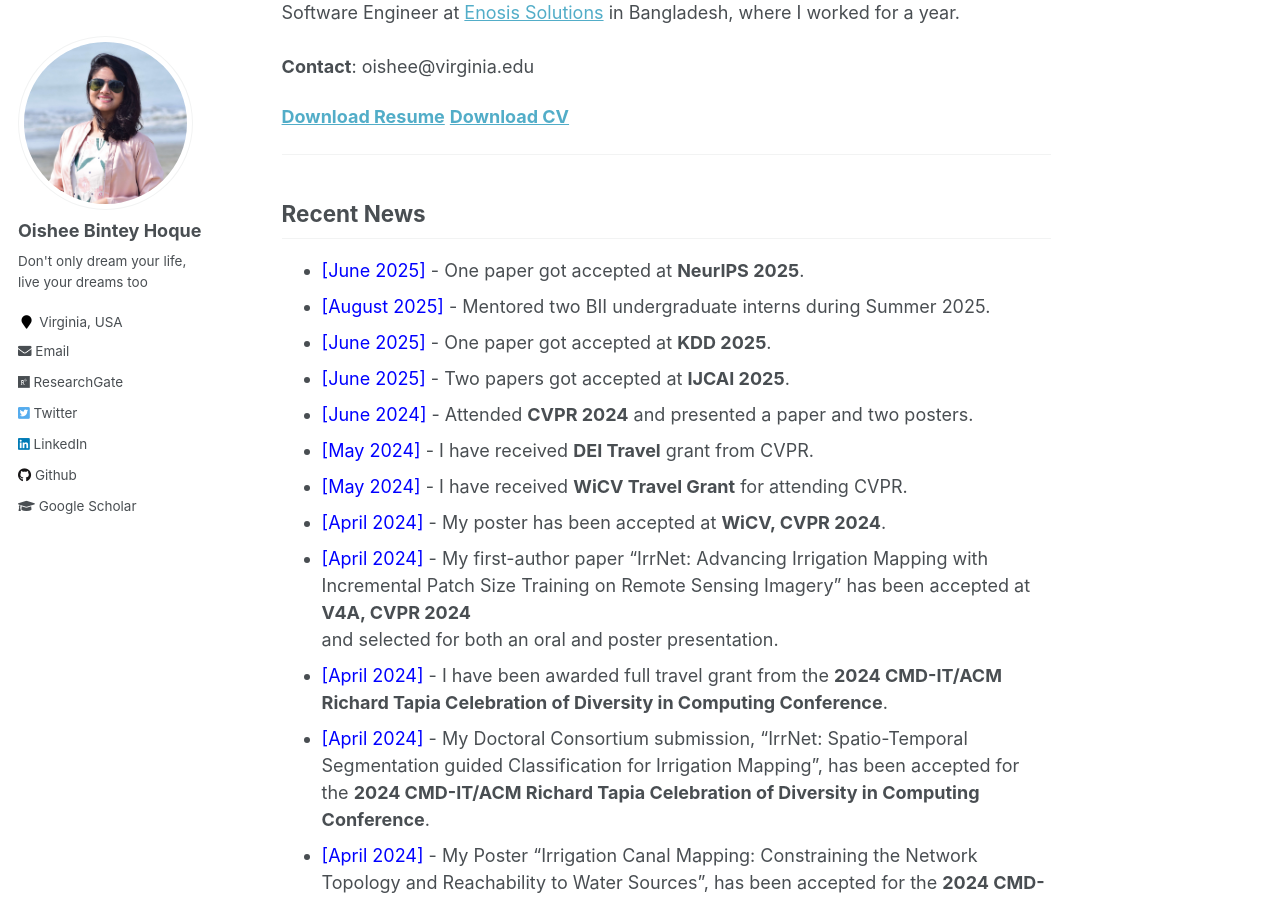
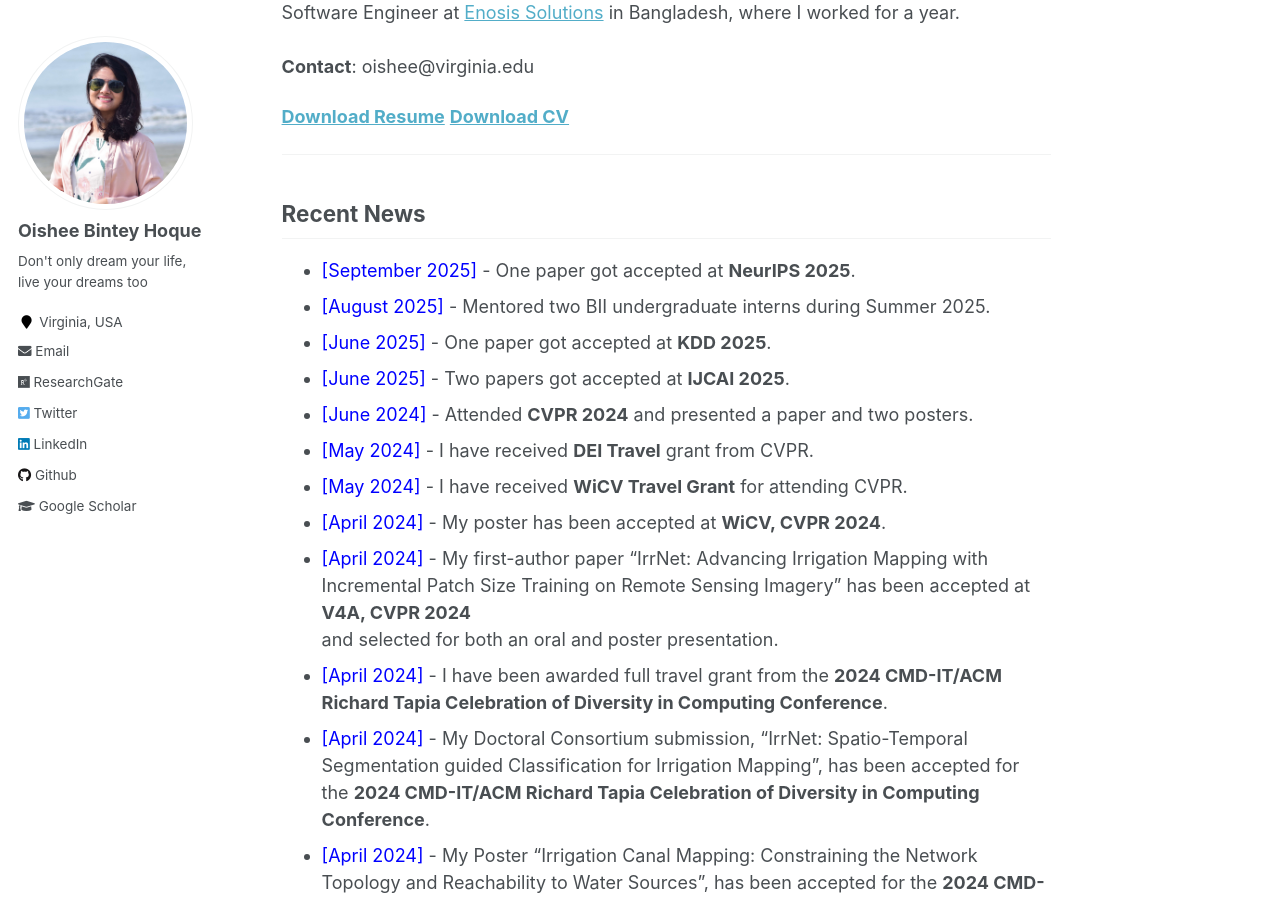
Before and after one commit to oishee-hoque/oishee-hoque.github.io, a Jekyll site: the page built from _pages/about.md, in a window 1280 px wide and 900 px high, scrolled down 322 px. Built offline with Jekyll 4.4.1, drawn with Linux system fonts in a browser that asks for light colours.

Commit message:
date fix

```diff
--- a/_pages/about.md
+++ b/_pages/about.md
@@ -26,7 +26,7 @@ Prior to my PhD, my undergraduate research at <a href="http://aust.edu/">Ahsanul
 ---
 
 ## Recent News
-- <span style="color:Blue"> [June 2025] </span> - One paper got accepted at **NeurIPS 2025**.
+- <span style="color:Blue"> [September 2025] </span> - One paper got accepted at **NeurIPS 2025**.
 - <span style="color:Blue"> [August 2025] </span> - Mentored two BII undergraduate interns during Summer 2025.
 - <span style="color:Blue"> [June 2025] </span> - One paper got accepted at **KDD 2025**.
 - <span style="color:Blue"> [June 2025] </span> - Two papers got accepted at **IJCAI 2025**.
```
